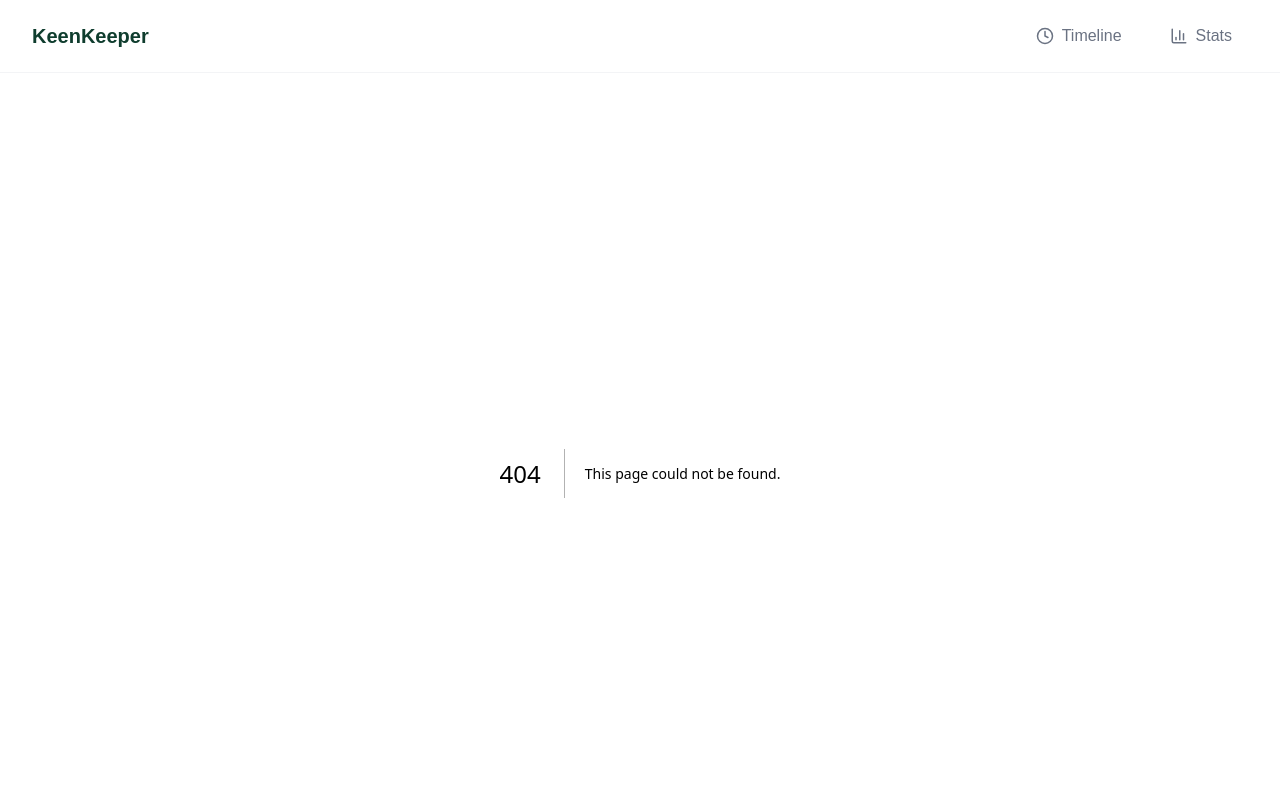
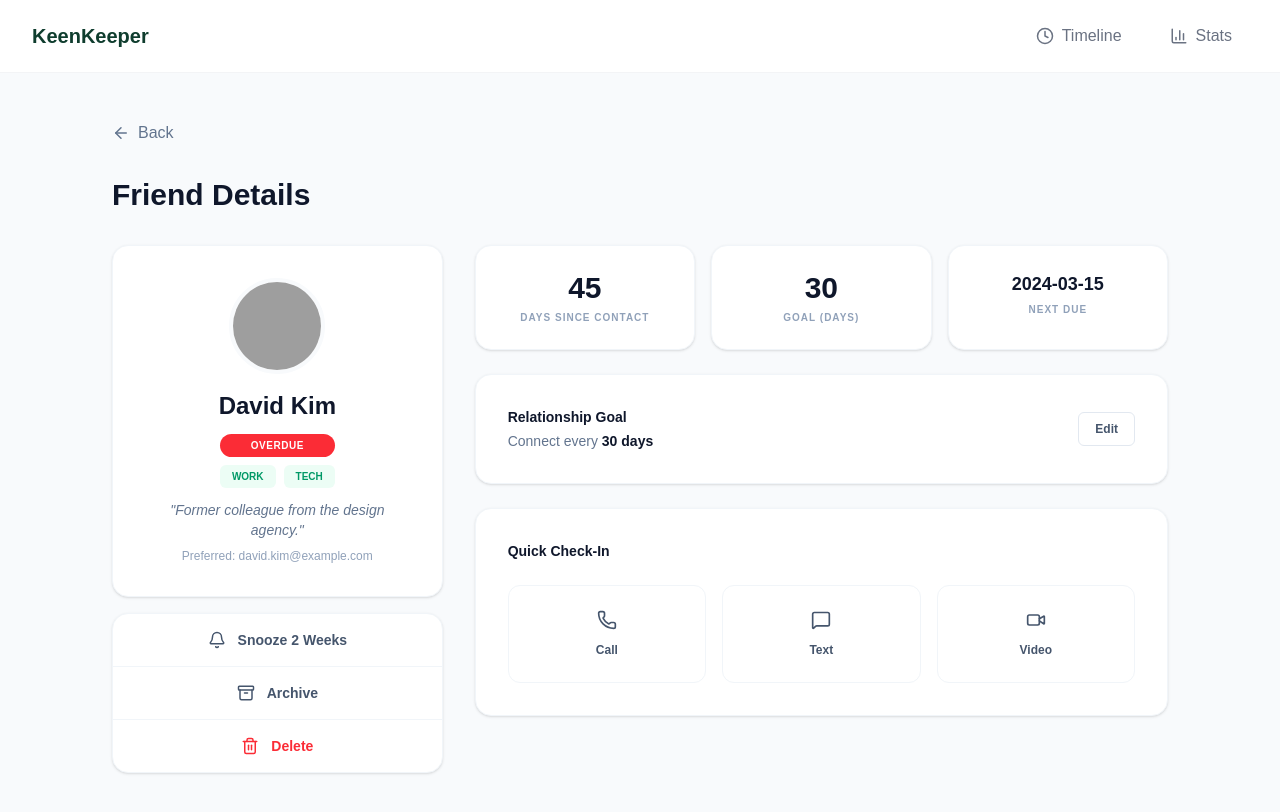
Before and after one commit to Natun-Bikash-Chakma/B13-A7-keen-keeper, a Next.js app: page /friends/1 in a window 1280 px wide. Before the commit this address had no page. Shown: the top 812 px of the page. Built offline with nearby package versions, Linux system fonts and the light colour scheme; grey boxes are pictures that could not be loaded.

Commit message:
friends id page.js

```diff
--- /dev/null
+++ b/src/app/friends/[id]/page.js
@@ -0,0 +1,17 @@
+import friendsData from '../../friends.json';
+import FriendDetailsClient from './FriendDetailsClient';
+
+export async function generateStaticParams() {
+    return friendsData.map((friend) => ({
+        id: friend.id.toString(),
+    }));
+}
+
+export default async function FriendPage({ params }) {
+    const { id } = await params;
+    const friend = friendsData.find(f => f.id === parseInt(id));
+
+    if (!friend) return <div className="text-center py-20">Friend not found!</div>;
+
+    return <FriendDetailsClient friend={friend} />;
+}
```
